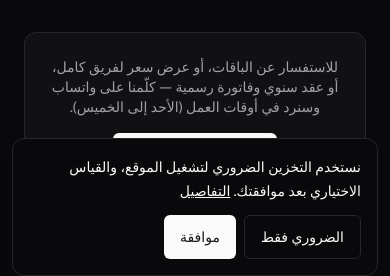
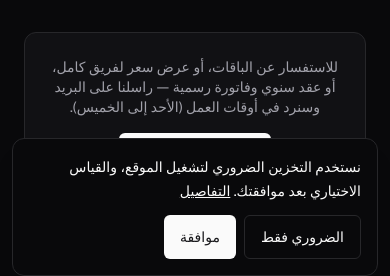
Before and after one commit to ZOOKA-AI/chatbot, a Next.js app: page /contact in a window 390 px wide. Shown: the part 556-832 px from the top of the page. Built offline with nearby package versions, Linux system fonts and the light colour scheme; no server answers.

Commit message:
chore(privacy): remove public support phone from app/contact/page.tsx

```diff
--- a/app/contact/page.tsx
+++ b/app/contact/page.tsx
@@ -1,9 +1,7 @@
 import type { Metadata } from "next";
 import Link from "next/link";
 
-// The number stays inside the link only: visitors start a WhatsApp chat with
-// one tap, but the digits are never rendered on the page.
-const WHATSAPP_NUMBER = "971566047579";
+const CONTACT_EMAIL = "info@zooka-ai.com";
 
 export const metadata: Metadata = {
   title: "تواصل معنا — خدمة الشركات B2B",
@@ -64,17 +62,17 @@ export default function ContactPage() {
       <section className="flex flex-col items-center gap-4 rounded-xl border bg-muted/30 p-6 text-center">
         <p className="text-muted-foreground text-sm">
           للاستفسار عن الباقات، أو عرض سعر لفريق كامل، أو عقد سنوي وفاتورة
-          رسمية — كلّمنا على واتساب وسنرد في أوقات العمل (الأحد إلى الخميس).
+          رسمية — راسلنا على البريد وسنرد في أوقات العمل (الأحد إلى الخميس).
         </p>
         <a
           className="rounded-md bg-primary px-5 py-2.5 font-medium text-primary-foreground"
-          href={`https://wa.me/${WHATSAPP_NUMBER}?text=${encodeURIComponent(
+          href={`mailto:${CONTACT_EMAIL}?body=${encodeURIComponent(
             "مرحبًا، عايز أعرف باقات زوكا AI للشركات (B2B) والتسعير."
           )}`}
           rel="noopener noreferrer"
           target="_blank"
         >
-          ابدأ محادثة واتساب
+          راسلنا على البريد
         </a>
         <p className="text-muted-foreground text-xs">
           النموذج مجاني؟ لا. الاشتراك مطلوب للاستخدام التجاري. / Is it free? No.
```
